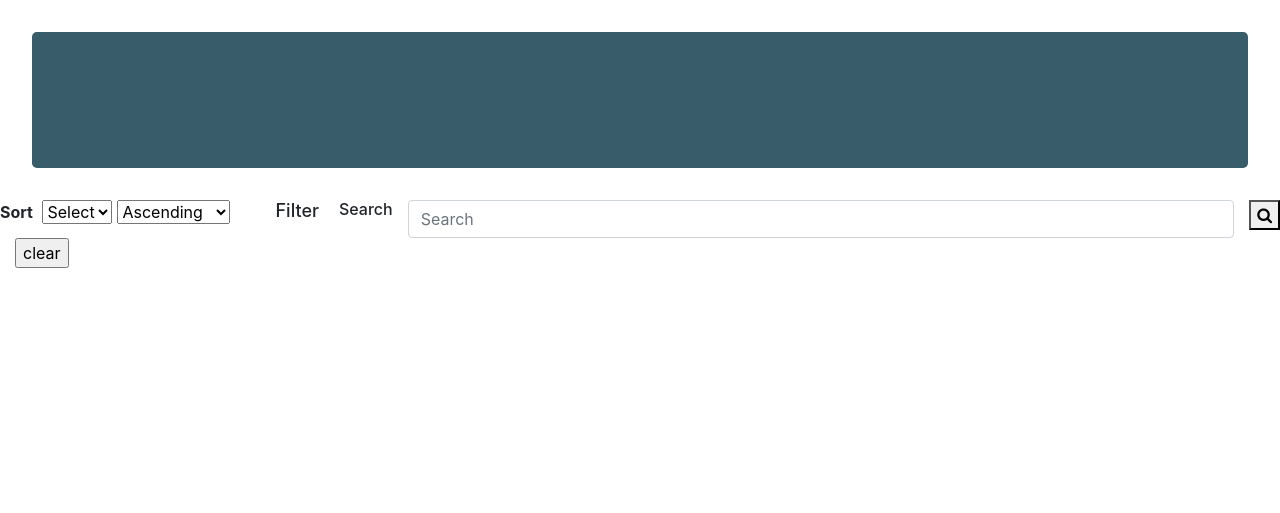
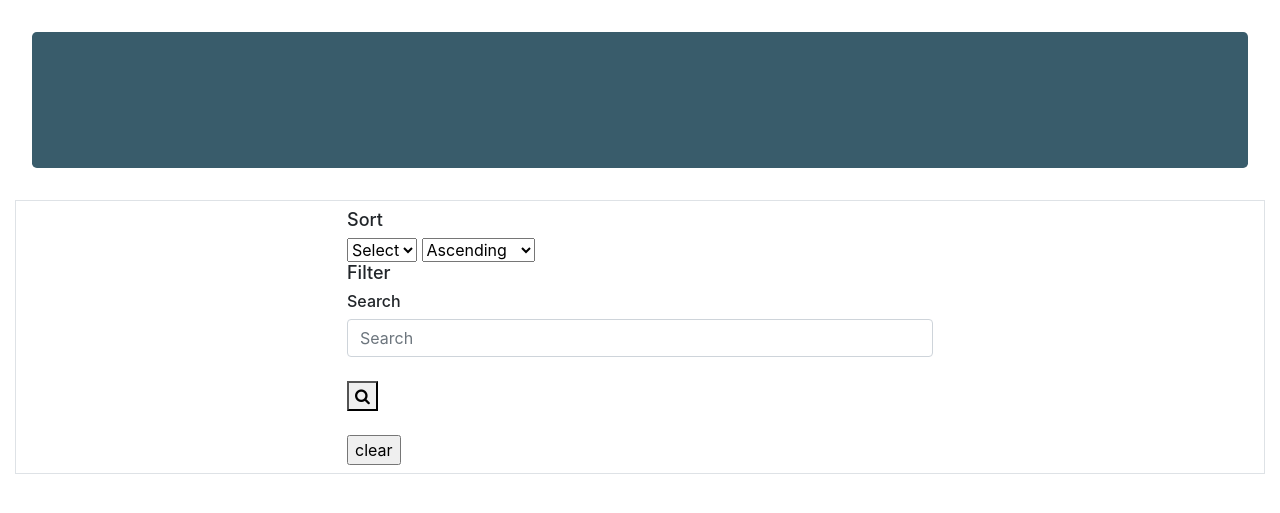
Before and after one commit to mohitg17/university_idb, a Flask app: template idb_app/templates/model.html in a window 1280 px wide. Shown: the part 58-571 px from the top of the page. Run offline with Flask 2, Linux system fonts and the light colour scheme; the template is opened without the code that fills it, so the values that code supplies are empty; some libraries are stand-ins or nearby versions.

Commit message:
make filtering/sorting/searching panel vertical

```diff
--- a/idb_app/templates/model.html
+++ b/idb_app/templates/model.html
@@ -99,28 +99,23 @@
 </div>
 
 <div class="container" style="max-width: 1600px;">
+    <div class="d-flex justify-content-center p-2 border">
+    <div class="col-md-6 col-sm-7">
     <form method="GET">
-        <div class="row">
-            <div class="col-sm-*" style="margin-right: 5px;">
-                <label for="sort" style="font-weight: bold; margin-right: 5px;">Sort</label>
-                <select name="order_by" id="order_by">
+<!--                <label for="sort" style="font-weight: bold; margin-right: 5px;">Sort</label>-->
+                    <h5 style="font-size: 18px;">Sort</h5>
+                    <select name="order_by" id="order_by">
                     <option id="choose" name="choose" value="">Select</option>
                     {% for btn in model["sort_buttons"].buttons %}
                         <option id="{{btn.html_id}}" name="{{btn.name}}" value="{{btn.value}}">{{btn.label}}</option>
                     {% endfor %}
                 </select>
-            </div>
-            <div class="col-xs-*" style="margin-right: 45px;">
                 <select name="order" id="order">
                     <option value="">Ascending</option>
                     <option value="-">Descending</option>
                 </select>
-            </div>
-            <div class="col-xs-4" style="margin-right: 20px;">
                 <h5 style="font-size: 18px;">Filter</h5>
-            </div>
             {% for radio_button_set in model["filter_buttons"] %}
-            <div class="col-sm-*" style="margin-right: 10px;">
                 <label for="{{radio_button_set.set_name}}">{{radio_button_set.title}}</label>
                 <select name="{{radio_button_set.buttons[0].name}}" id="{{radio_button_set.buttons[0].name}}">
                 <option name="" id="" value="">Select</option>
@@ -128,31 +123,23 @@
                         <option id="{{button.html_id}}" name="{{button.name}}" value="{{button.value}}">{{button.label}}</option>
                     {% endfor %}
                 </select>
-            </div>
             {% endfor %}
             {% for text_input in model["filter_text"] %}
-                <div class="col-xs-*">
                     <h6>{{text_input.placeholder}}</h6>
-                </div>
-                <div class="col">
                     <input class="form-control" id="{{text_input.name}}" type="text" placeholder="{{text_input.placeholder}}" aria-label="{{text_input.placeholder}}" name="{{text_input.name}}">
-                </div>
             {% endfor %}
-            <div class="col-xs-*">
                 <h6>Search</h6>
                 <link rel="stylesheet" href="https://cdnjs.cloudflare.com/ajax/libs/font-awesome/4.7.0/css/font-awesome.min.css">
-            </div>
-            <div class="col">
                 <input class="form-control" id="searchin" type="text" placeholder="Search" aria-label="Search" name="searchin">
-            </div>
-            <div class="col-xs-*">
+                <br>
                 <button id="lookup-button" type="submit"><i class="fa fa-search"></i></button>
-            </div>
-        </div>
+                <br> <br>
     </form>
     <form>
         <input type="submit" value="clear" />
     </form>
+    </div>
+    </div>
     <br />
     <div id="place_for_suggestions">
     </div>
```
